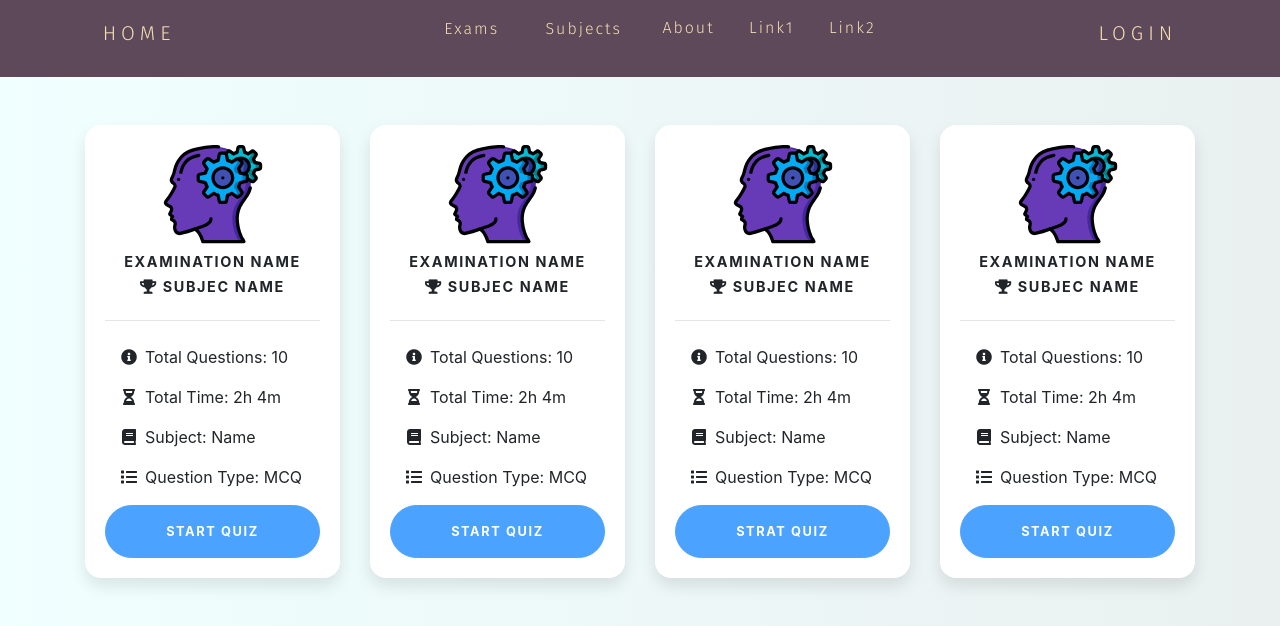
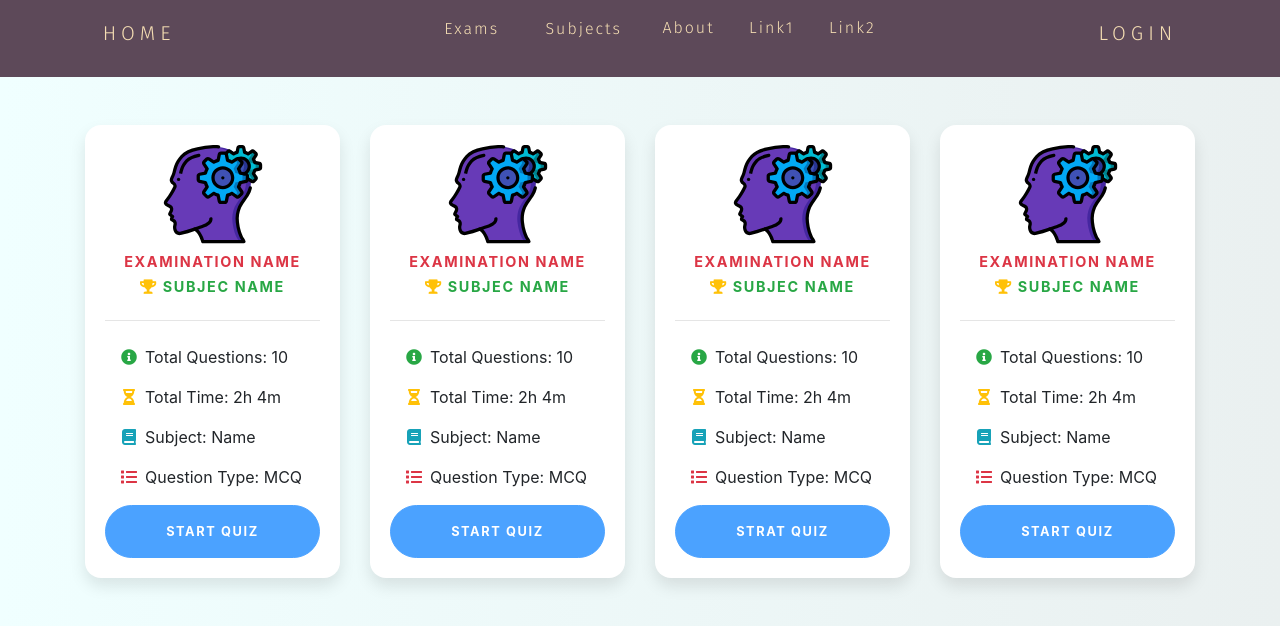
Before and after one commit to ummaar/JKexamsquest, a plain HTML site: page Index.html in a window 1280 px wide. Shown: the part 243-869 px from the top of the page. Drawn offline with nearby package versions, Linux system fonts and the light colour scheme.

Commit message:
minor changes to cards

```diff
--- a/Index.html
+++ b/Index.html
@@ -102,14 +102,14 @@
                 <div class="card-body">
                     <h6 class="card-price text-center"><img src="quizicon2.svg"style="width:100px"></h6>
 
-                  <h5 class="card-title  text-uppercase text-center"> examination name</h5>
-                  <h3 class="card-title text-uppercase text-center"> <span class="fa fa-trophy"></span> subjec  name</h3>
+                    <h5 class="card-title  text-uppercase text-center text-danger"> examination name</h5>
+                    <h3 class="card-title text-uppercase text-center text-success"> <span class="fa fa-trophy text-warning"></span> subjec  name</h3>
                     <hr>
                     <ul class="fa-ul">
-                    <li><span class="fa-li"><i class="fas fa-info-circle"></i></span>Total Questions: 10</li>
-                    <li><span class="fa-li"><i class="fas fa-hourglass-half"></i></span>Total Time: 2h 4m</li>
-                    <li><span class="fa-li"><i class="fas fa-book"></i></span>Subject: Name</li>
-                    <li><span class="fa-li"><i class="fas fa-list"></i></span>Question Type: MCQ</li>
+                      <li><span class="fa-li"><i class="fas fa-info-circle text-success" ></i></span>Total Questions: 10</li>
+                      <li><span class="fa-li"><i class="fas fa-hourglass-half text-warning"></i></span>Total Time: 2h 4m</li>
+                      <li><span class="fa-li"><i class="fas fa-book text-info"></i></span>Subject: Name</li>
+                      <li><span class="fa-li"><i class="fas fa-list text-danger"></i></span>Question Type: MCQ</li>
                     </ul>
                   <a href="#" class="btn btn-block btn-primary text-uppercase">start quiz</a>
                 </div>
@@ -122,14 +122,14 @@
                   <div class="card-body">
                       <h6 class="card-price text-center"><img src="quizicon2.svg"style="width:100px"></h6>
 
-                    <h5 class="card-title  text-uppercase text-center"> examination name</h5>
-                    <h3 class="card-title text-uppercase text-center"> <span class="fa fa-trophy"></span> subjec  name</h3>
+                      <h5 class="card-title  text-uppercase text-center text-danger"> examination name</h5>
+                      <h3 class="card-title text-uppercase text-center text-success"> <span class="fa fa-trophy text-warning"></span> subjec  name</h3>
                       <hr>
                       <ul class="fa-ul">
-                      <li><span class="fa-li"><i class="fas fa-info-circle"></i></span>Total Questions: 10</li>
-                      <li><span class="fa-li"><i class="fas fa-hourglass-half"></i></span>Total Time: 2h 4m</li>
-                      <li><span class="fa-li"><i class="fas fa-book"></i></span>Subject: Name</li>
-                      <li><span class="fa-li"><i class="fas fa-list"></i></span>Question Type: MCQ</li>
+                        <li><span class="fa-li"><i class="fas fa-info-circle text-success" ></i></span>Total Questions: 10</li>
+                        <li><span class="fa-li"><i class="fas fa-hourglass-half text-warning"></i></span>Total Time: 2h 4m</li>
+                        <li><span class="fa-li"><i class="fas fa-book text-info"></i></span>Subject: Name</li>
+                        <li><span class="fa-li"><i class="fas fa-list text-danger"></i></span>Question Type: MCQ</li>
                       </ul>
                     <a href="#" class="btn btn-block btn-primary text-uppercase">start quiz</a>
                   </div>
@@ -142,14 +142,14 @@
                   <div class="card-body">
                       <h6 class="card-price text-center"><img src="quizicon2.svg"style="width:100px"></h6>
 
-                    <h5 class="card-title  text-uppercase text-center"> examination name</h5>
-                    <h3 class="card-title text-uppercase text-center"> <span class="fa fa-trophy"></span> subjec  name</h3>
+                      <h5 class="card-title  text-uppercase text-center text-danger"> examination name</h5>
+                    <h3 class="card-title text-uppercase text-center text-success"> <span class="fa fa-trophy text-warning"></span> subjec  name</h3>
                     <hr>
                       <ul class="fa-ul">
-                      <li><span class="fa-li"><i class="fas fa-info-circle"></i></span>Total Questions: 10</li>
-                      <li><span class="fa-li"><i class="fas fa-hourglass-half"></i></span>Total Time: 2h 4m</li>
-                      <li><span class="fa-li"><i class="fas fa-book"></i></span>Subject: Name</li>
-                      <li><span class="fa-li"><i class="fas fa-list"></i></span>Question Type: MCQ</li>
+                        <li><span class="fa-li"><i class="fas fa-info-circle text-success" ></i></span>Total Questions: 10</li>
+                        <li><span class="fa-li"><i class="fas fa-hourglass-half text-warning"></i></span>Total Time: 2h 4m</li>
+                        <li><span class="fa-li"><i class="fas fa-book text-info"></i></span>Subject: Name</li>
+                        <li><span class="fa-li"><i class="fas fa-list text-danger"></i></span>Question Type: MCQ</li>
                       </ul>
                     <a href="#" class="btn btn-block btn-primary text-uppercase">strat quiz</a>
                   </div>
@@ -160,16 +160,16 @@
             <div class="col-lg-3">
                 <div class="card mb-5 mb-lg-0">
                   <div class="card-body">
-                      <h6 class="card-price text-center"><img src="quizicon2.svg"style="width:100px"></h6>
+                      <h6 class="card-icon text-center"><img src="quizicon2.svg"style="width:100px"></h6>
 
-                    <h5 class="card-title  text-uppercase text-center"> examination name</h5>
-                    <h3 class="card-title text-uppercase text-center"> <span class="fa fa-trophy"></span> subjec  name</h3>
+                      <h5 class="card-title  text-uppercase text-center text-danger"> examination name</h5>
+                      <h3 class="card-title text-uppercase text-center text-success"> <span class="fa fa-trophy text-warning"></span> subjec  name</h3>
                       <hr>
                     <ul class="fa-ul">
-                      <li><span class="fa-li"><i class="fas fa-info-circle"></i></span>Total Questions: 10</li>
-                      <li><span class="fa-li"><i class="fas fa-hourglass-half"></i></span>Total Time: 2h 4m</li>
-                      <li><span class="fa-li"><i class="fas fa-book"></i></span>Subject: Name</li>
-                      <li><span class="fa-li"><i class="fas fa-list"></i></span>Question Type: MCQ</li>
+                      <li><span class="fa-li"><i class="fas fa-info-circle text-success" ></i></span>Total Questions: 10</li>
+                      <li><span class="fa-li"><i class="fas fa-hourglass-half text-warning"></i></span>Total Time: 2h 4m</li>
+                      <li><span class="fa-li"><i class="fas fa-book text-info"></i></span>Subject: Name</li>
+                      <li><span class="fa-li"><i class="fas fa-list text-danger"></i></span>Question Type: MCQ</li>
                     </ul>
                     <a href="#" class="btn btn-block btn-primary text-uppercase">Start quiz</a>
                   </div>
--- a/styles.css
+++ b/styles.css
@@ -313,12 +313,12 @@ section.quizcard {
   font-weight: bold;
 }
 
-.quizcard .card-price {
+.quizcard .card-icon {
   font-size: 3rem;
   margin: 0;
 }
 
-.quizcard .card-price .period {
+.quizcard .card-icon .period {
   font-size: 0.8rem;
 }
 
@@ -326,9 +326,7 @@ section.quizcard {
   margin-bottom: 1rem;
 }
 
-.quizcard .text-muted {
-  opacity: 0.7;
-}
+
 
 .quizcard .btn {
   font-size: 80%;
```
Lines whose indentation alone changed are shown as unchanged.
